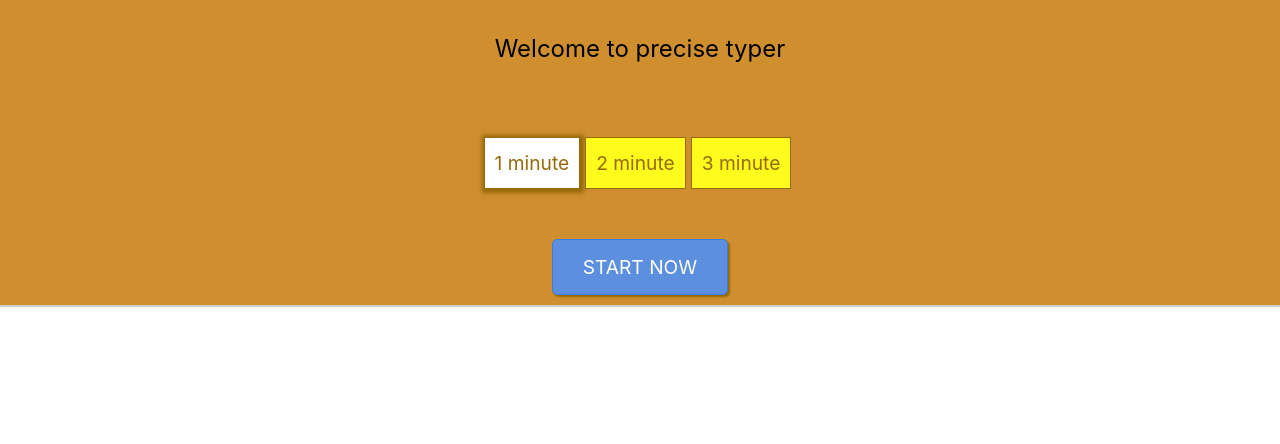
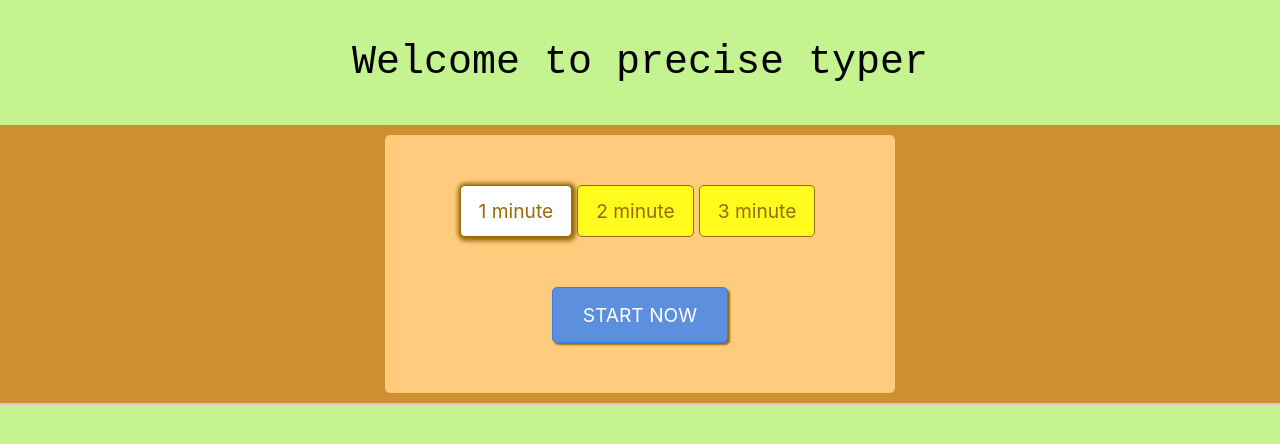
Before and after one commit to koremandar967/precise-typer, a React (Create React App) app: page / in a window 1280 px wide. Shown: the top 444 px of the page. Built offline with nearby package versions, Linux system fonts and the light colour scheme.

Commit message:
new modifications

```diff
--- a/public/index.html
+++ b/public/index.html
@@ -22,6 +22,7 @@
       work correctly both with client-side routing and a non-root public URL.
       Learn how to configure a non-root public URL by running `npm run build`.
     -->
+    <link href="https://fonts.googleapis.com/css2?family=Roboto:ital,wght@1,100&display=swap" rel="stylesheet">
   <title>Precise Typer</title>
 </head>
 
--- a/src/App.js
+++ b/src/App.js
@@ -2,7 +2,8 @@ import React from "react";
 import "./App.css";
 import Typer from "./containers/Typer";
 import { Link, Route, Switch } from "react-router-dom";
-import { Home } from "./components/Home/Home";
+import  Home  from "./components/Home/Home";
+import Result from "./components/Result/Result";
 
 function App() {
   return (
@@ -10,7 +11,7 @@ function App() {
       <Switch>
         <Route exact path="/" component={Home} />
         <Route exact path="/typer" component={Typer} />
-        <Route path="/typer/:time" component={Typer} />
+        <Route exact path="/typer/:time" component={Typer} />
       </Switch>
       {/* <Typer /> */}
     </div>
--- a/src/components/Home/Home.css
+++ b/src/components/Home/Home.css
@@ -5,17 +5,36 @@
   flex-flow: column;
   align-items: center;
   box-shadow: 0 2px 1px #ccc;
-  margin: auto;
+  /* margin: auto; */
   padding: 10px 0;
 }
 
+.sub-container {
+  background-color: #ffcb7d;
+  padding: 50px 75px;
+  display: flex;
+  flex-flow: column;
+  align-items: center;
+  border-radius: 5px;
+  /* box-shadow: 0 10px 5px #ccc; */
+}
+
+.main-container {
+  min-width: 100vh;
+  flex-flow: column;
+  min-height: 100vh;
+  display: flex;
+  align-items: center;
+  background-color: #c5f390;
+}
 .buttonContainer {
   align-items: center;
-  margin-top: 50px;
+  /* margin-top: 40px; */
 }
 
 .header-text {
-  font-size: 24px;
+  font-family: monospace;
+  font-size: 40px;
 }
 
 .buttonInput {
@@ -26,8 +45,10 @@
   color: #966909;
   font-family: inherit;
   font-size: 1.2em;
-  padding: 13px 10px;
+  padding: 13px 18px;
   margin-right: 5px;
+  border-radius: 5px;
+
   /* box-shadow: 2px 2px 2px #966909; */
 }
 
@@ -47,7 +68,8 @@
   font-family: inherit;
   font-size: 1.2em;
   margin-right: 5px;
-  padding: 13px 10px;
+  padding: 13px 18px;
+  border-radius: 5px;
   box-shadow: 1px 1px 4px 3px #966909;
 }
 
--- a/src/components/Home/Home.js
+++ b/src/components/Home/Home.js
@@ -3,12 +3,14 @@ import { Link, Route, Switch, Redirect, useHistory } from "react-router-dom";
 import "./Home.css";
 import Typer from "../../containers/Typer";
 import { Button } from "../Button/Button";
-export const Home = () => {
+import { withRouter } from "react-router-dom";
+
+const Home = () => {
   const ONE_MINUTE_BUTTON = "oneMinute";
   const TWO_MINUTE_BUTTON = "twoMinute";
   const THREE_MINUTE_BUTTON = "threeMinute";
 
-  const [time, setTimer] = useState(0);
+  const [time, setTimer] = useState(1);
 
   const [activeMinuteButtons, setActiveMinuteButtons] = useState({
     oneMinuteButton: true,
@@ -29,7 +31,7 @@ export const Home = () => {
       threeMinuteButton: true,
     };
 
-    let time = 0;
+    let time = 1;
 
     if (e.target.name === ONE_MINUTE_BUTTON) {
       activeButtons.oneMinuteButton = true;
@@ -56,8 +58,11 @@ export const Home = () => {
   };
 
   return (
+    <div className="main-container">
+      <p className="header-text">Welcome to precise typer</p>
       <div className="container">
-      <p className="header-text">Welcome to precise typer</p>
+        <div className="sub-container">
+
           <div className="buttonContainer">
             <Button
               name={ONE_MINUTE_BUTTON}
@@ -81,11 +86,13 @@ export const Home = () => {
               3 minute
         </Button>
           </div>
-      <div>
             <button className="startButton" onClick={handleClick}>
               START NOW
         </button>
         </div>
       </div>
+    </div>
   );
 };
+
+export default withRouter(Home);
--- /dev/null
+++ b/src/components/Result/Result.js
@@ -0,0 +1,12 @@
+import React from 'react'
+
+const Result = (props) => {
+
+    return (
+        <div>
+            <p>Your typing speed is {props.wpmSpeed} WPM</p>
+        </div>
+    )
+}
+
+export default Result;
--- /dev/null
+++ b/src/components/Spinner/Spinner.css
@@ -0,0 +1,80 @@
+.loader {
+    color: #061093;
+    font-size: 90px;
+    text-indent: -9999em;
+    overflow: hidden;
+    width: 1em;
+    height: 1em;
+    border-radius: 50%;
+    margin: 72px auto;
+    position: relative;
+    -webkit-transform: translateZ(0);
+    -ms-transform: translateZ(0);
+    transform: translateZ(0);
+    -webkit-animation: load6 1.7s infinite ease, round 1.7s infinite ease;
+    animation: load6 1.7s infinite ease, round 1.7s infinite ease;
+  }
+  @-webkit-keyframes load6 {
+    0% {
+      box-shadow: 0 -0.83em 0 -0.4em, 0 -0.83em 0 -0.42em, 0 -0.83em 0 -0.44em, 0 -0.83em 0 -0.46em, 0 -0.83em 0 -0.477em;
+    }
+    5%,
+    95% {
+      box-shadow: 0 -0.83em 0 -0.4em, 0 -0.83em 0 -0.42em, 0 -0.83em 0 -0.44em, 0 -0.83em 0 -0.46em, 0 -0.83em 0 -0.477em;
+    }
+    10%,
+    59% {
+      box-shadow: 0 -0.83em 0 -0.4em, -0.087em -0.825em 0 -0.42em, -0.173em -0.812em 0 -0.44em, -0.256em -0.789em 0 -0.46em, -0.297em -0.775em 0 -0.477em;
+    }
+    20% {
+      box-shadow: 0 -0.83em 0 -0.4em, -0.338em -0.758em 0 -0.42em, -0.555em -0.617em 0 -0.44em, -0.671em -0.488em 0 -0.46em, -0.749em -0.34em 0 -0.477em;
+    }
+    38% {
+      box-shadow: 0 -0.83em 0 -0.4em, -0.377em -0.74em 0 -0.42em, -0.645em -0.522em 0 -0.44em, -0.775em -0.297em 0 -0.46em, -0.82em -0.09em 0 -0.477em;
+    }
+    100% {
+      box-shadow: 0 -0.83em 0 -0.4em, 0 -0.83em 0 -0.42em, 0 -0.83em 0 -0.44em, 0 -0.83em 0 -0.46em, 0 -0.83em 0 -0.477em;
+    }
+  }
+  @keyframes load6 {
+    0% {
+      box-shadow: 0 -0.83em 0 -0.4em, 0 -0.83em 0 -0.42em, 0 -0.83em 0 -0.44em, 0 -0.83em 0 -0.46em, 0 -0.83em 0 -0.477em;
+    }
+    5%,
+    95% {
+      box-shadow: 0 -0.83em 0 -0.4em, 0 -0.83em 0 -0.42em, 0 -0.83em 0 -0.44em, 0 -0.83em 0 -0.46em, 0 -0.83em 0 -0.477em;
+    }
+    10%,
+    59% {
+      box-shadow: 0 -0.83em 0 -0.4em, -0.087em -0.825em 0 -0.42em, -0.173em -0.812em 0 -0.44em, -0.256em -0.789em 0 -0.46em, -0.297em -0.775em 0 -0.477em;
+    }
+    20% {
+      box-shadow: 0 -0.83em 0 -0.4em, -0.338em -0.758em 0 -0.42em, -0.555em -0.617em 0 -0.44em, -0.671em -0.488em 0 -0.46em, -0.749em -0.34em 0 -0.477em;
+    }
+    38% {
+      box-shadow: 0 -0.83em 0 -0.4em, -0.377em -0.74em 0 -0.42em, -0.645em -0.522em 0 -0.44em, -0.775em -0.297em 0 -0.46em, -0.82em -0.09em 0 -0.477em;
+    }
+    100% {
+      box-shadow: 0 -0.83em 0 -0.4em, 0 -0.83em 0 -0.42em, 0 -0.83em 0 -0.44em, 0 -0.83em 0 -0.46em, 0 -0.83em 0 -0.477em;
+    }
+  }
+  @-webkit-keyframes round {
+    0% {
+      -webkit-transform: rotate(0deg);
+      transform: rotate(0deg);
+    }
+    100% {
+      -webkit-transform: rotate(360deg);
+      transform: rotate(360deg);
+    }
+  }
+  @keyframes round {
+    0% {
+      -webkit-transform: rotate(0deg);
+      transform: rotate(0deg);
+    }
+    100% {
+      -webkit-transform: rotate(360deg);
+      transform: rotate(360deg);
+    }
+  }
--- /dev/null
+++ b/src/components/Spinner/Spinner.js
@@ -0,0 +1,8 @@
+import React from 'react';
+import "./Spinner.css";
+
+const Spinner = () => (
+    <div className="loader">Loading...</div>
+);
+
+export default Spinner;
--- a/src/components/Timer/Timer.js
+++ b/src/components/Timer/Timer.js
@@ -1,8 +1,8 @@
-import React, { useState, useEffect, useRef } from "react";
+import React, { useState, useEffect, useRef, useCallback } from "react";
 
 export const Timer = (props) => {
-  const [timer, setTimer] = useState(null);
-  const [minTimer, setMinTimer] = useState(null);
+  const [timer, setTimer] = useState(0);
+  const [minTimer, setMinTimer] = useState(0);
 
   const id = useRef(null);
 
@@ -12,16 +12,13 @@ export const Timer = (props) => {
 
   useEffect(() => {
     setMinTimer(props.time);
+
+    return () => {
+          clear();
+        }
+
   }, [props.time]);
 
-  // useEffect(() => {
-  //   if (props.isStart) handleCountdownTimer();
-  // }, [props.isStart]);
-
-  useEffect(() => {
-    handleSetInterval();
-    return () => clear();
-  }, []);
 
   const handleSetInterval = () => {
     id.current = window.setInterval(() => {
@@ -37,42 +34,40 @@ export const Timer = (props) => {
     }, 1000);
   };
 
-  const handleCountdownTimer = () => {
-    if (Number(timer) === 0) {
-      clear();
-      if (Number(minTimer) > 0) {
-        let minutes = Number(minTimer) - 1;
-        setMinTimer(minutes);
-        setTimer(60);
-        handleSetInterval();
-      }
 
-      if (minTimer === 0 && timer === 0) {
+  const handleTimesUpProp =
+    useCallback(
+      () => {
+        if (minTimer === 0 && parseInt(timer) === 0 && props.isStart) {
           props.handleTimesUp();
         }
       }
-  };
+      , [minTimer, timer, props]);
 
   useEffect(() => {
+    if (props.isStart) {
+
       if (Number(timer) === 0) {
-      clear();
         if (Number(minTimer) > 0) {
           let minutes = Number(minTimer) - 1;
+          clear();
           setMinTimer(minutes);
-        setTimer(60);
+          setTimer(59);
           handleSetInterval();
         }
       }
-  }, [timer, minTimer]);
+      handleTimesUpProp();
 
-  const handleTimesUpProp = () => {
-    if (minTimer === 0 && timer === 0) props.handleTimesUp();
-  };
+    }
+
+  }, [timer, minTimer, props.isStart, handleTimesUpProp]);
+
+
 
   return (
     <div>
       Time left : {minTimer < 10 ? "0" + minTimer : minTimer} :{" "}
-      {timer === 60 ? "00" : timer}{" "}
+      {timer === 60 || timer === 0 ? "00" : timer}{" "}
     </div>
   );
 };
--- a/src/index.css
+++ b/src/index.css
@@ -11,3 +11,10 @@ code {
   font-family: source-code-pro, Menlo, Monaco, Consolas, 'Courier New',
     monospace;
 }
+
+@font-face {
+  font-family: "Roboto";
+  src: local("Roboto"),
+    url("./fonts/Roboto-Regular.ttf") format("truetype");
+  font-weight: normal;
+}
--- a/src/index.js
+++ b/src/index.js
@@ -4,6 +4,7 @@ import "./index.css";
 import App from "./App";
 import * as serviceWorker from "./serviceWorker";
 import { BrowserRouter } from "react-router-dom";
+import './fonts/Roboto-Regular.ttf';
 
 ReactDOM.render(
   <React.StrictMode>
```
Also changed, not shown: src/containers/Typer.js (+45 -5 lines), src/fonts/Roboto-Regular.ttf (added). Lines whose indentation alone changed are shown as unchanged.
